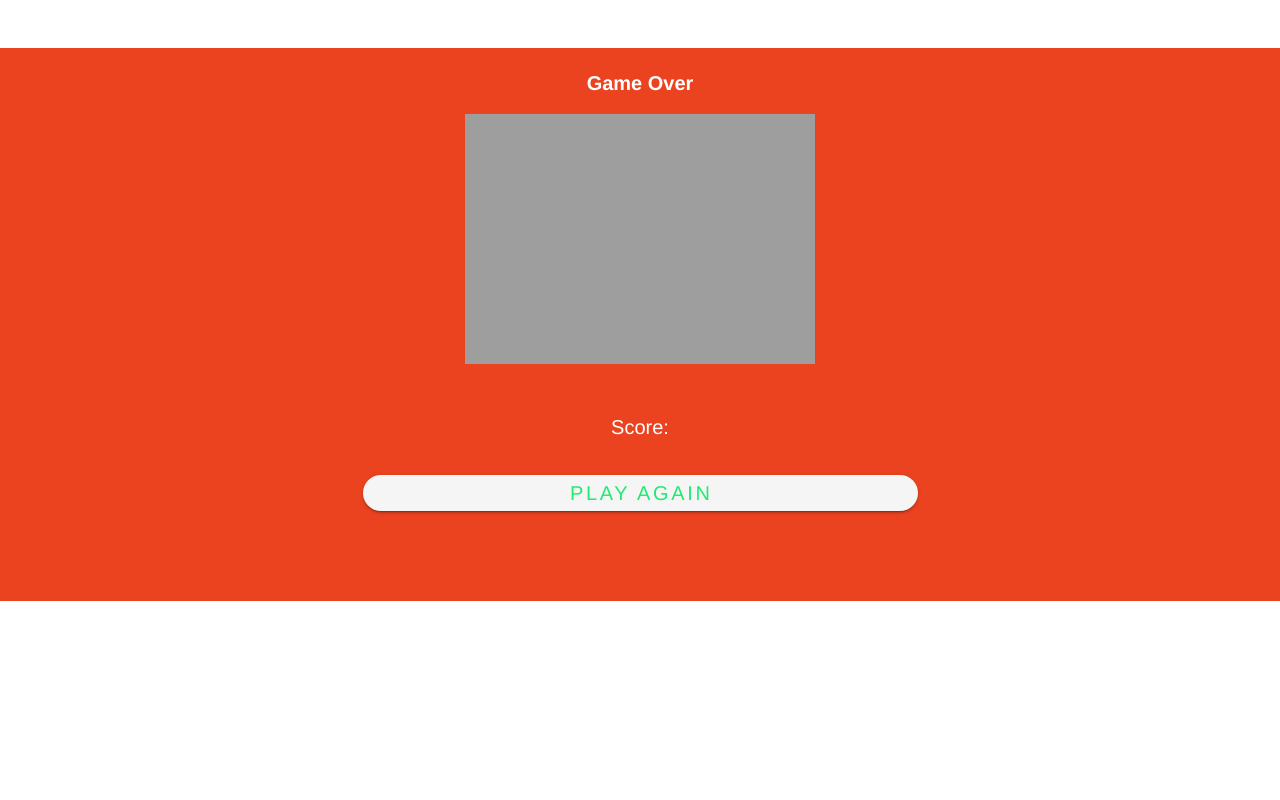
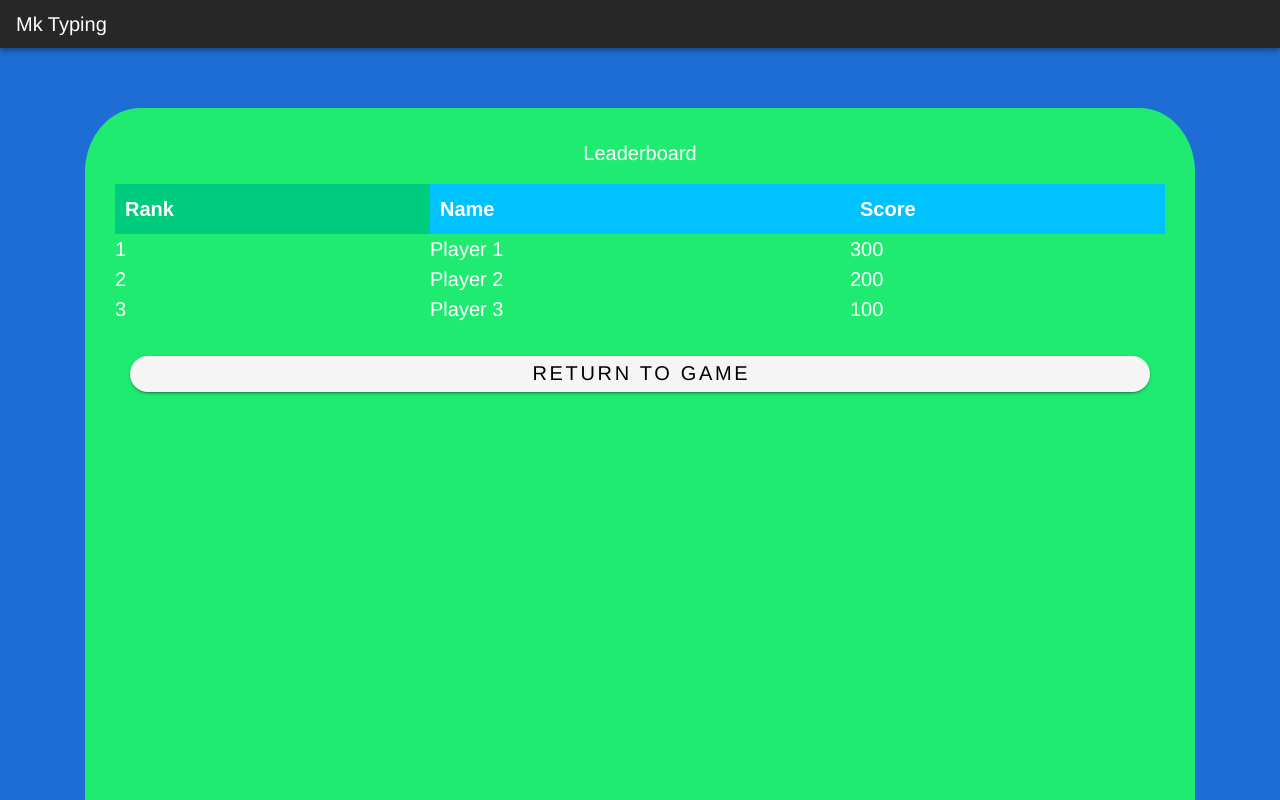
Before and after one commit to MLH-Fellowship/mk-typing, a Vue app: page /#/leaderboard in a window 1280 px wide. Before the commit this address led to /#/game-over. Shown: the top 800 px of the page. Built offline with nearby package versions, Linux system fonts and the light colour scheme.

Commit message:
fix Ui background

```diff
--- a/src/views/GameOver.vue
+++ b/src/views/GameOver.vue
@@ -1,6 +1,6 @@
 <template >
     <div class="gen">
-        <v-container class="mt-5">
+        <v-container class="gen">
             <div class="center">
                 <p class="font-weight-bold mt-2">Game Over</p>
                 <v-img
@@ -33,6 +33,7 @@ export default {
     display: flex;
     flex-direction: column;
     align-items: center;
+    height: 100vw;
 }
 
 .input {
@@ -40,8 +41,6 @@ export default {
 }
 
 .gen{
-      width: 100%;
-      height: 100%;
       color: white;
       background: #EB4320;
     }
@@ -52,7 +51,7 @@ export default {
 
     width: 50%;
     display: block;
-    color: #20EB71;
+    color: black;
     border-radius: 20px;
     padding: .5em;
     text-decoration: none;
--- a/src/views/GameWon.vue
+++ b/src/views/GameWon.vue
@@ -1,7 +1,7 @@
 <template>
     <div class="gen">
 
-        <v-container class="mt-5">
+        <v-container class="gen">
             <div class="center">
                 <p class="font-weight-bold mt-2">Game Won</p>
                 <v-img
@@ -34,6 +34,7 @@ export default {
     display: flex;
     flex-direction: column;
     align-items: center;
+    height: 100vw;
 }
 
 .input {
@@ -54,7 +55,7 @@ export default {
 
     width: 50%;
     display: block;
-    color: #EB4320;
+    color: black;
     border-radius: 20px;
     padding: .5em;
     text-decoration: none;
--- a/src/views/Home.vue
+++ b/src/views/Home.vue
@@ -159,7 +159,7 @@ export default {
 
     width: 50%;
     display: block;
-    color: #20EB71;
+    color: black;
     border-radius: 20px;
     padding: .5em;
     text-decoration: none;
--- a/src/views/Leaderboard.vue
+++ b/src/views/Leaderboard.vue
@@ -18,7 +18,6 @@
                    <th class="score">Score</th>
                 </tr>
             </thead>
-
             <tbody  v-bind:key="player.rank" v-for="player in players">
                 <tr >
                     <td class="rank">{{player.rank}}</td>
@@ -97,7 +96,7 @@ export default {
 
 
 .mainboard{
-  color:#EB4320 ;
+  color:black ;
 
 }
 
@@ -108,7 +107,7 @@ export default {
         flex-direction: column;
         align-items: center;
         background: #20EB71;
-        height: 100%;
+        height: 100vw;
         border-radius: 5%;
         color: white;
         padding: 30px;
@@ -141,7 +140,7 @@ export default {
     background-color: #00cc80;
     width: calc(100% - 1em);
     display: block;
-    color: #20EB71;
+    color: black;
     border-radius: 20px;
     padding: .5em;
     text-decoration: none;
```
